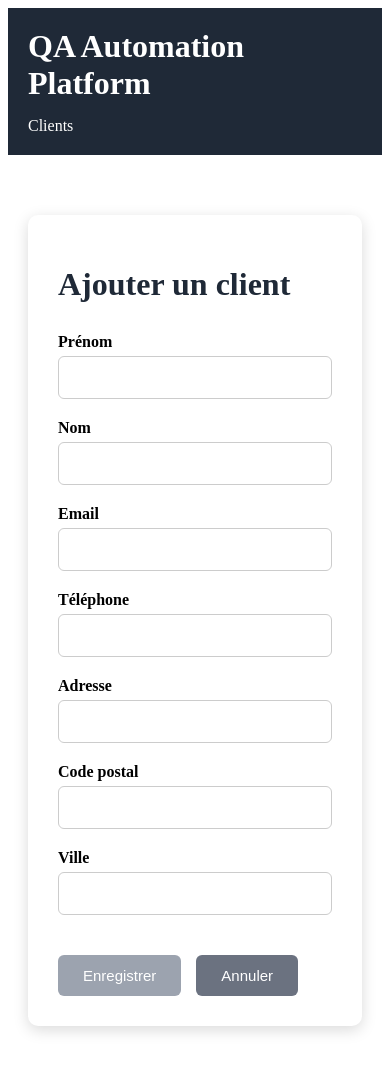
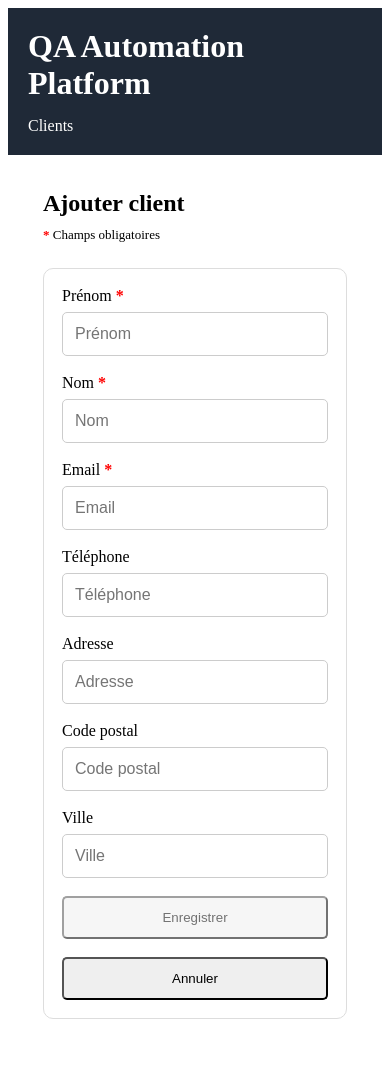
Before and after one commit to Jeremy-Sabadie/QA_automation, an Angular app in the folder qa_automation_frontend/: page /clients/new in a window 390 px wide. Shown: the top 1072 px of the page. Built offline with nearby package versions, Linux system fonts and the light colour scheme.

Commit message:
Improve client form validation and responsive layout

```diff
--- a/qa_automation_frontend/src/app/pages/clients/client-form/client-form.component.css
+++ b/qa_automation_frontend/src/app/pages/clients/client-form/client-form.component.css
@@ -1,157 +1,117 @@
-.container {
+:host {
+  display: block;
+  width: 100%;
+  box-sizing: border-box;
+  padding: 30px;
+}
 
-  max-width: 700px;
+h1 {
+  max-width: 600px;
+  margin: 0 auto 10px;
+}
 
-  margin: 40px auto;
+.required-info {
+  max-width: 600px;
+  margin: 0 auto 25px;
+  font-size: 13px;
+}
 
-  padding: 30px;
+form {
+  display: flex;
+  flex-direction: column;
+  gap: 20px;
+
+  width: 100%;
+  max-width: 600px;
+
+  margin: 0 auto;
+  padding: 25px;
+
+  box-sizing: border-box;
 
   background: white;
-
+  border: 1px solid #ddd;
   border-radius: 10px;
-
-  box-shadow: 0 4px 15px rgba(0, 0, 0, 0.15);
-
 }
 
-
-
-h1 {
-
-  margin-bottom: 30px;
-
-  color: #1f2937;
-
+.field {
+  display: flex;
+  flex-direction: column;
+  gap: 7px;
 }
 
-
-
-form {
-
-  display: flex;
-
-  flex-direction: column;
-
-  gap: 20px;
-
+label {
+  font-weight: 500;
 }
 
-
-
-.form-group {
-
-  display: flex;
-
-  flex-direction: column;
-
+.required {
+  color: red;
+  font-weight: bold;
 }
 
-
-
-label {
-
-  font-weight: 600;
-
-  margin-bottom: 5px;
-
-}
-
-
-
 input {
+  width: 100%;
+  box-sizing: border-box;
 
   padding: 12px;
 
   border: 1px solid #ccc;
-
-  border-radius: 6px;
+  border-radius: 5px;
 
   font-size: 15px;
+  outline: none;
+}
 
+input:focus {
+  border-color: #666;
+}
+
+input.invalid {
+  border: 2px solid red;
+  background-color: #fff5f5;
+}
+
+.error {
+  color: red;
+  font-size: 13px;
+}
+
+button {
+  width: 100%;
+  box-sizing: border-box;
+
+  padding: 12px;
+
+  border-radius: 5px;
+
+  cursor: pointer;
+}
+
+.save-button.disabled-look {
+  opacity: 0.55;
+  cursor: not-allowed;
 }
 
 
+/* Téléphone */
 
-input:focus {
+@media (max-width: 768px) {
 
-  outline: none;
+  :host {
+    padding: 15px;
+  }
 
-  border-color: #2563eb;
+  h1 {
+    font-size: 24px;
+  }
 
-  box-shadow: 0 0 0 2px rgba(37, 99, 235, .2);
+  form {
+    max-width: 100%;
+    padding: 18px;
+    gap: 18px;
+  }
 
+  input {
+    font-size: 16px;
+  }
 }
-
-
-
-.actions {
-
-  display: flex;
-
-  gap: 15px;
-
-  margin-top: 20px;
-
-}
-
-
-
-button {
-
-  padding: 12px 25px;
-
-  border: none;
-
-  border-radius: 6px;
-
-  cursor: pointer;
-
-  font-size: 15px;
-
-}
-
-
-
-.btn-save {
-
-  background: #2563eb;
-
-  color: white;
-
-}
-
-
-
-.btn-save:hover {
-
-  background: #1d4ed8;
-
-}
-
-
-
-.btn-save:disabled {
-
-  background: #9ca3af;
-
-  cursor: not-allowed;
-
-}
-
-
-
-.btn-cancel {
-
-  background: #6b7280;
-
-  color: white;
-
-}
-
-
-
-.btn-cancel:hover {
-
-  background: #4b5563;
-
-}
--- a/qa_automation_frontend/src/app/pages/clients/client-form/client-form.component.html
+++ b/qa_automation_frontend/src/app/pages/clients/client-form/client-form.component.html
@@ -1,118 +1,120 @@
-<div class="container">
-
 <h1>
-    {{ editMode ? 'Modifier un client' : 'Ajouter un client' }}
+  {{ editMode ? 'Modifier client' : 'Ajouter client' }}
 </h1>
 
+<p class="required-info">
+  <span class="required">*</span> Champs obligatoires
+</p>
 
 <form [formGroup]="form" (ngSubmit)="save()">
 
+  <div class="field">
 
-    <div class="form-group">
-
-      <label>
-        Prénom
+    <label for="firstName">
+      Prénom <span class="required">*</span>
     </label>
 
-      <input type="text" formControlName="firstName">
+    <input id="firstName" type="text" placeholder="Prénom" formControlName="firstName"
+      [class.invalid]="showValidation && form.get('firstName')?.invalid">
+
+    <small class="error" *ngIf="showValidation && form.get('firstName')?.hasError('required')">
+      Le prénom est obligatoire.
+    </small>
 
   </div>
 
 
+  <div class="field">
 
-    <div class="form-group">
-
-      <label>
-        Nom
+    <label for="lastName">
+      Nom <span class="required">*</span>
     </label>
 
-      <input type="text" formControlName="lastName">
+    <input id="lastName" type="text" placeholder="Nom" formControlName="lastName"
+      [class.invalid]="showValidation && form.get('lastName')?.invalid">
+
+    <small class="error" *ngIf="showValidation && form.get('lastName')?.hasError('required')">
+      Le nom est obligatoire.
+    </small>
 
   </div>
 
 
+  <div class="field">
 
-    <div class="form-group">
-
-      <label>
-        Email
+    <label for="email">
+      Email <span class="required">*</span>
     </label>
 
-      <input type="email" formControlName="email">
+    <input id="email" type="email" placeholder="Email" formControlName="email"
+      [class.invalid]="showValidation && form.get('email')?.invalid">
+
+    <small class="error" *ngIf="showValidation && form.get('email')?.hasError('required')">
+      L'email est obligatoire.
+    </small>
+
+    <small class="error" *ngIf="
+        showValidation &&
+        !form.get('email')?.hasError('required') &&
+        form.get('email')?.invalid
+      ">
+      L'adresse email doit être valide et se terminer par .com.
+    </small>
 
   </div>
 
 
+  <div class="field">
 
-    <div class="form-group">
-
-      <label>
+    <label for="phone">
       Téléphone
     </label>
 
-      <input type="text" formControlName="phone">
+    <input id="phone" type="text" placeholder="Téléphone" formControlName="phone">
 
   </div>
 
 
+  <div class="field">
 
-    <div class="form-group">
-
-      <label>
+    <label for="address">
       Adresse
     </label>
 
-      <input type="text" formControlName="address">
+    <input id="address" type="text" placeholder="Adresse" formControlName="address">
 
   </div>
 
 
+  <div class="field">
 
-    <div class="form-group">
-
-      <label>
+    <label for="postalCode">
       Code postal
     </label>
 
-      <input type="text" formControlName="postalCode">
+    <input id="postalCode" type="text" placeholder="Code postal" formControlName="postalCode">
 
   </div>
 
 
+  <div class="field">
 
-    <div class="form-group">
-
-      <label>
+    <label for="city">
       Ville
     </label>
 
-      <input type="text" formControlName="city">
+    <input id="city" type="text" placeholder="Ville" formControlName="city">
 
   </div>
 
 
-
-    <div class="actions">
-
-
-      <button type="submit" class="btn-save" [disabled]="form.invalid">
-
+  <button type="submit" class="save-button" [class.disabled-look]="form.invalid" (mouseenter)="showRequiredFields()">
     Enregistrer
-
   </button>
 
 
-
-      <button type="button" class="btn-cancel" (click)="cancel()">
-
+  <button type="button" (click)="cancel()">
     Annuler
-
   </button>
 
-
-    </div>
-
-
 </form>
-
-</div>
--- a/qa_automation_frontend/src/app/pages/clients/client-form/client-form.component.ts
+++ b/qa_automation_frontend/src/app/pages/clients/client-form/client-form.component.ts
@@ -17,13 +17,9 @@ import { Client } from '../../../models/client';
 
 @Component({
   selector: 'app-client-form',
-
   standalone: true,
-
   imports: [CommonModule, ReactiveFormsModule],
-
   templateUrl: './client-form.component.html',
-
   styleUrl: './client-form.component.css',
 })
 export class ClientFormComponent implements OnInit {
@@ -33,13 +29,12 @@ export class ClientFormComponent implements OnInit {
 
   clientId!: number;
 
+  showValidation = false;
+
   constructor(
     private readonly fb: FormBuilder,
-
     private readonly clientService: ClientService,
-
     private readonly router: Router,
-
     private readonly route: ActivatedRoute,
   ) {}
 
@@ -49,7 +44,14 @@ export class ClientFormComponent implements OnInit {
 
       lastName: ['', Validators.required],
 
-      email: ['', [Validators.required, Validators.email]],
+      email: [
+        '',
+        [
+          Validators.required,
+          Validators.email,
+          Validators.pattern(/^[^\s@]+@[^\s@]+\.com$/i),
+        ],
+      ],
 
       phone: [''],
 
@@ -87,13 +89,21 @@ export class ClientFormComponent implements OnInit {
     });
   }
 
+  showRequiredFields(): void {
+    if (this.form.invalid) {
+      this.showValidation = true;
+    }
+  }
+
   save(): void {
     if (this.form.invalid) {
+      this.showValidation = true;
+
+      this.form.markAllAsTouched();
+
       Swal.fire(
         'Formulaire incomplet',
-
-        'Veuillez remplir les champs obligatoires',
-
+        'Veuillez renseigner correctement les champs obligatoires',
         'warning',
       );
 
@@ -110,18 +120,9 @@ export class ClientFormComponent implements OnInit {
   }
 
   create(client: Client): void {
-    this.clientService
-      .createClient(client)
-
-      .subscribe({
+    this.clientService.createClient(client).subscribe({
       next: () => {
-          Swal.fire(
-            'Succès',
-
-            'Client ajouté',
-
-            'success',
-          );
+        Swal.fire('Succès', 'Client ajouté', 'success');
 
         this.router.navigate(['/clients']);
       },
@@ -129,13 +130,7 @@ export class ClientFormComponent implements OnInit {
       error: (err) => {
         console.error(err);
 
-          Swal.fire(
-            'Erreur',
-
-            'Création impossible',
-
-            'error',
-          );
+        Swal.fire('Erreur', 'Création impossible', 'error');
       },
     });
   }
@@ -159,19 +154,9 @@ export class ClientFormComponent implements OnInit {
   }
 
   update(client: Client): void {
-    this.clientService
-
-      .updateClient(this.clientId, client)
-
-      .subscribe({
+    this.clientService.updateClient(this.clientId, client).subscribe({
       next: () => {
-          Swal.fire(
-            'Succès',
-
-            'Client modifié',
-
-            'success',
-          );
+        Swal.fire('Succès', 'Client modifié', 'success');
 
         this.router.navigate(['/clients']);
       },
@@ -179,13 +164,7 @@ export class ClientFormComponent implements OnInit {
       error: (err) => {
         console.error(err);
 
-          Swal.fire(
-            'Erreur',
-
-            'Modification impossible',
-
-            'error',
-          );
+        Swal.fire('Erreur', 'Modification impossible', 'error');
       },
     });
   }
```
Lines whose indentation alone changed are shown as unchanged.
